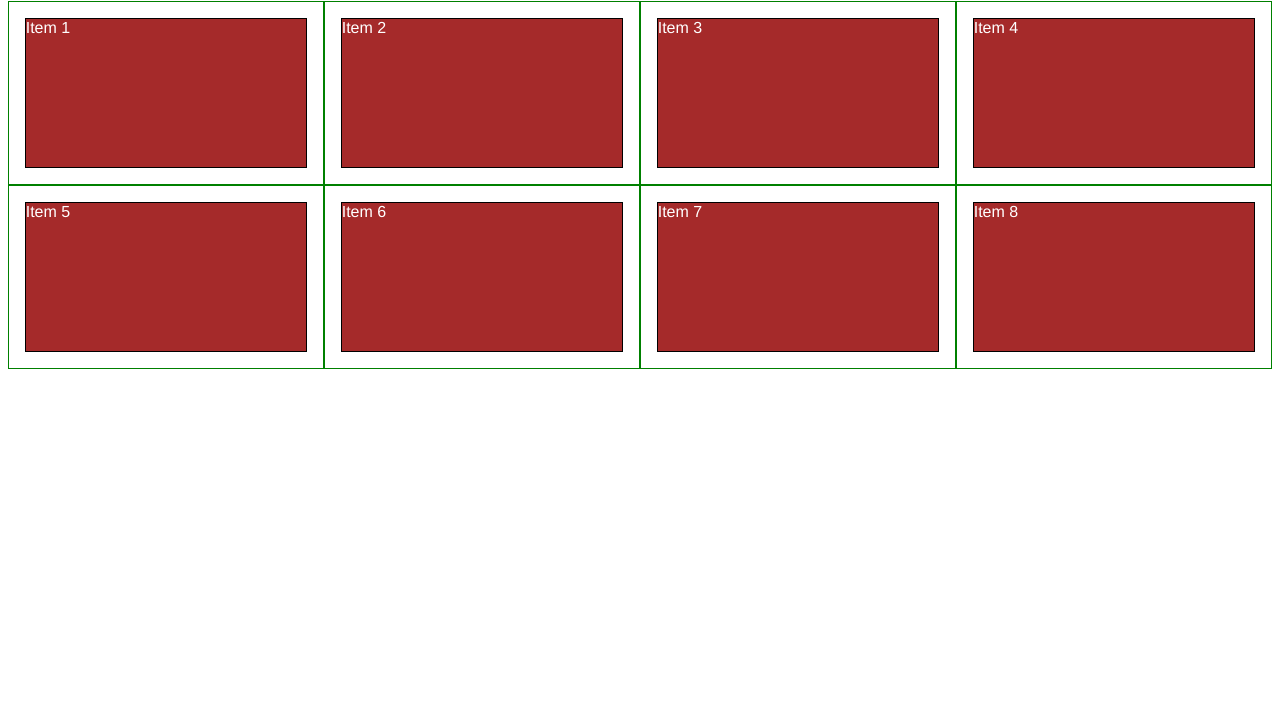
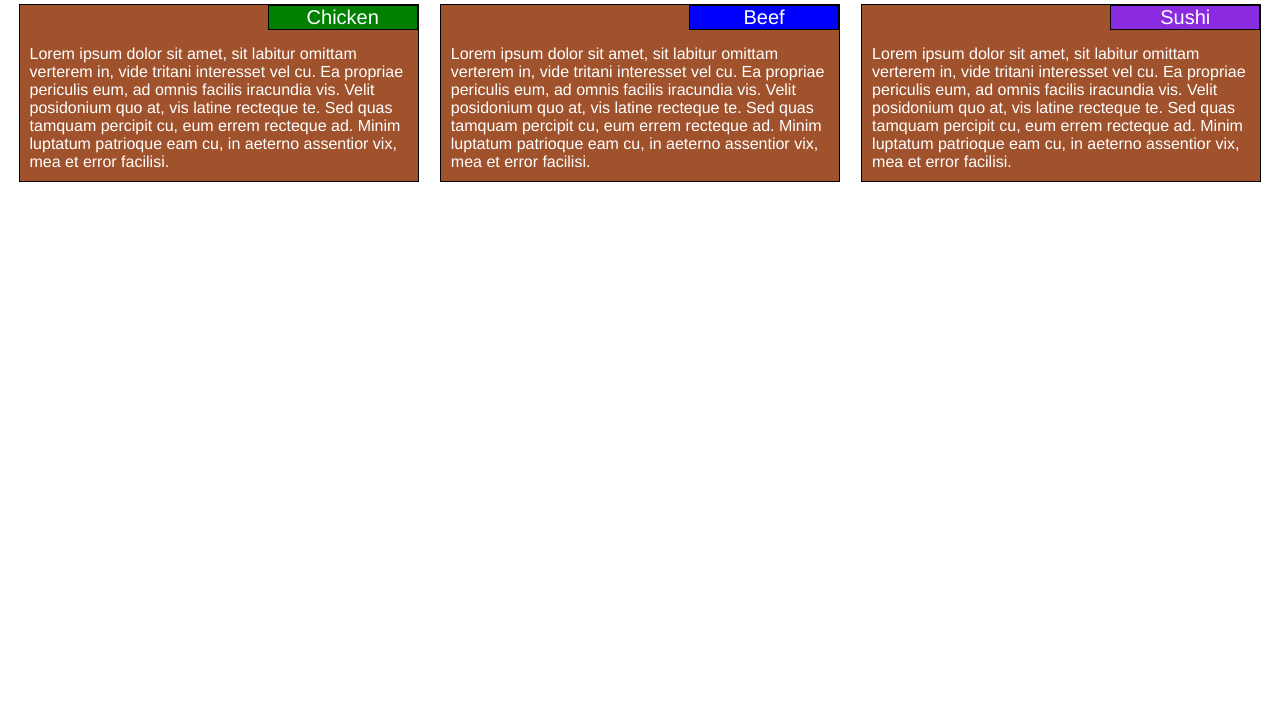
Before and after one commit to bbauder/coursera-fullstack-course4, a plain HTML site: page module2-solution/index.html in a window 1280 px wide. Shown: the part 72-800 px from the top of the page. Drawn offline with Linux system fonts and the light colour scheme.

Commit message:
Implemented core functionality.

```diff
--- a/module2-solution/css/styles.css
+++ b/module2-solution/css/styles.css
@@ -1,7 +1,150 @@
+/*
+Name: Bruce Bauder
+Assignment: Module 2 Coding Assignment
+Coursera course: HTML, CSS, and Javascript for Web Developers
+Date: 10/22/2016
+*/
+
+* {
+  box-sizing: border-box;
+}
+
+body {
+  font-family: Helvetica;
+  font-size: 12pt;
+}
+
+h1 {
+  margin-bottom: 15px;
+  text-align: center;
+  font-size: 1.75em;
+}
+
+.menuitemheader {
+  text-align: center;
+  font-size: 1.25em;
+  width: 150px;
+  border: 1px solid black;
+  margin: 0px;
+  float: right;
+}
+
+#menuitem1 {
+  background-color: green;
+}
+
+#menuitem2 {
+  background-color: blue;
+}
+
+#menuitem3 {
+  background-color: #8A2BE2;
+}
+
+.menuitemdescription {
+  margin: 10px;
+  margin-top: 40px;
+}
+
+.menuitempanel {
+  border: 1px solid black;
+  background-color: #A0522D;
+  color: white;
+  width: 95%;
+  margin-right: auto;
+  margin-left: auto;
+  margin-top: 10px;
+  margin-bottom: 10px;
+}
+
 .row {
-  margin-bottom: 15px;
+  width: 100%;
 }
-.row > div {
-  border: 2px solid red;
-  background-color: gray;
+
+/********** Desktop devices (width >= 992) **********/
+@media (min-width: 992px) {
+  .col-lg-1, .col-lg-2, .col-lg-3, .col-lg-4, .col-lg-5, .col-lg-6, .col-lg-7, .col-lg-8, .col-lg-9, .col-lg-10, .col-lg-11, .col-lg-12 {
+    float: left;
+  }
+  .col-lg-1 {
+    width: 8.33%;
+  }
+  .col-lg-2 {
+    width: 16.66%;
+  }
+  .col-lg-3 {
+    width: 25%;
+  }
+  .col-lg-4 {
+    width: 33.33%;
+  }
+  .col-lg-5 {
+    width: 41.66%;
+  }
+  .col-lg-6 {
+    width: 50%;
+  }
+  .col-lg-7 {
+    width: 58.33%;
+  }
+  .col-lg-8 {
+    width: 66.66%;
+  }
+  .col-lg-9 {
+    width: 74.99%;
+  }
+  .col-lg-10 {
+    width: 83.33%;
+  }
+  .col-lg-11 {
+    width: 91.66%;
+  }
+  .col-lg-12 {
+    width: 100%;
+  }
 }
+
+/********** Tablet devices (768 <= width <= 991) **********/
+@media (min-width: 768px) and (max-width: 991px) {
+  .col-md-1, .col-md-2, .col-md-3, .col-md-4, .col-md-5, .col-md-6, .col-md-7, .col-md-8, .col-md-9, .col-md-10, .col-md-11, .col-md-12 {
+    float: left;
+  }
+  .col-md-1 {
+    width: 8.33%;
+  }
+  .col-md-2 {
+    width: 16.66%;
+  }
+  .col-md-3 {
+    width: 25%;
+  }
+  .col-md-4 {
+    width: 33.33%;
+  }
+  .col-md-5 {
+    width: 41.66%;
+  }
+  .col-md-6 {
+    width: 50%;
+  }
+  .col-md-7 {
+    width: 58.33%;
+  }
+  .col-md-8 {
+    width: 66.66%;
+  }
+  .col-md-9 {
+    width: 74.99%;
+  }
+  .col-md-10 {
+    width: 83.33%;
+  }
+  .col-md-11 {
+    width: 91.66%;
+  }
+  .col-md-12 {
+    width: 102.5%;
+    margin-left:  -12.5px;
+    margin-right: -12px;
+  }
+}
--- a/module2-solution/index.html
+++ b/module2-solution/index.html
@@ -1,138 +1,48 @@
+<!--
+Name: Bruce Bauder
+Assignment: Module 2 Coding Assignment
+Coursera course: HTML, CSS, and Javascript for Web Developers
+Date: 10/22/2016
+ -->
+
 <!DOCTYPE html>
 <html>
-<head>
-<meta charset="utf-8">
-<meta name="viewport" content="width=device-width, initial-scale=1">
-<title>Responsive Layout</title>
-<style>
+  <head>
+    <meta charset="utf-8">
+    <meta name="viewport" content="width=device-width, initial-scale=1">
 
-/********** Base styles **********/
-* {
-  box-sizing: border-box;
-}
-h1 {
-  margin-bottom: 15px;
-}
+    <title>Bruce Bauder's Module 2 Coding Assignment</title>
 
-p {
-  border: 1px solid black;
-  background-color: #A52A2A;
-  width: 90%;
-  height: 150px;
-  margin-right: auto;
-  margin-left: auto;
-  font-family: Helvetica;
-  color: white;
-}
+    <link rel="stylesheet" href="css/styles.css">
+  </head>
 
-/* Simple Responsive Framework. */
-.row {
-  width: 100%;
-}
+  <body>
+    <h1>Our Menu</h1>
 
-/********** Large devices only **********/
-@media (min-width: 1200px) {
-  .col-lg-1, .col-lg-2, .col-lg-3, .col-lg-4, .col-lg-5, .col-lg-6, .col-lg-7, .col-lg-8, .col-lg-9, .col-lg-10, .col-lg-11, .col-lg-12 {
-    float: left;
-    border: 1px solid green;
-  }
-  .col-lg-1 {
-    width: 8.33%;
-  }
-  .col-lg-2 {
-    width: 16.66%;
-  }
-  .col-lg-3 {
-    width: 25%;
-  }
-  .col-lg-4 {
-    width: 33.33%;
-  }
-  .col-lg-5 {
-    width: 41.66%;
-  }
-  .col-lg-6 {
-    width: 50%;
-  }
-  .col-lg-7 {
-    width: 58.33%;
-  }
-  .col-lg-8 {
-    width: 66.66%;
-  }
-  .col-lg-9 {
-    width: 74.99%;
-  }
-  .col-lg-10 {
-    width: 83.33%;
-  }
-  .col-lg-11 {
-    width: 91.66%;
-  }
-  .col-lg-12 {
-    width: 100%;
-  }
-}
+    <div class="row">
 
-/********** Medium devices only **********/
-@media (min-width: 992px) and (max-width: 1199px) {
-  .col-md-1, .col-md-2, .col-md-3, .col-md-4, .col-md-5, .col-md-6, .col-md-7, .col-md-8, .col-md-9, .col-md-10, .col-md-11, .col-md-12 {
-    float: left;
-    border: 1px solid green;
-  }
-  .col-md-1 {
-    width: 8.33%;
-  }
-  .col-md-2 {
-    width: 16.66%;
-  }
-  .col-md-3 {
-    width: 25%;
-  }
-  .col-md-4 {
-    width: 33.33%;
-  }
-  .col-md-5 {
-    width: 41.66%;
-  }
-  .col-md-6 {
-    width: 50%;
-  }
-  .col-md-7 {
-    width: 58.33%;
-  }
-  .col-md-8 {
-    width: 66.66%;
-  }
-  .col-md-9 {
-    width: 74.99%;
-  }
-  .col-md-10 {
-    width: 83.33%;
-  }
-  .col-md-11 {
-    width: 91.66%;
-  }
-  .col-md-12 {
-    width: 100%;
-  }
-}
+      <div class="col-lg-4 col-md-6">
+        <div class="menuitempanel">
+          <p class="menuitemheader" id="menuitem1">Chicken</p>
+          <p class="menuitemdescription">Lorem ipsum dolor sit amet, sit labitur omittam verterem in, vide tritani interesset vel cu. Ea propriae periculis eum, ad omnis facilis iracundia vis. Velit posidonium quo at, vis latine recteque te. Sed quas tamquam percipit cu, eum errem recteque ad. Minim luptatum patrioque eam cu, in aeterno assentior vix, mea et error facilisi.</p>
+        </div>
+      </div>
 
-</style>
-</head>
-<body>
-<h1>Responsive Layout</h1>
+      <div class="col-lg-4 col-md-6">
+        <div class="menuitempanel">
+          <p class="menuitemheader" id="menuitem2">Beef</p>
+          <p class="menuitemdescription">Lorem ipsum dolor sit amet, sit labitur omittam verterem in, vide tritani interesset vel cu. Ea propriae periculis eum, ad omnis facilis iracundia vis. Velit posidonium quo at, vis latine recteque te. Sed quas tamquam percipit cu, eum errem recteque ad. Minim luptatum patrioque eam cu, in aeterno assentior vix, mea et error facilisi.</p>
+        </div>
+      </div>
 
-<div class="row">
-  <div class="col-lg-3 col-md-6"><p>Item 1</p></div>
-  <div class="col-lg-3 col-md-6"><p>Item 2</p></div>
-  <div class="col-lg-3 col-md-6"><p>Item 3</p></div>
-  <div class="col-lg-3 col-md-6"><p>Item 4</p></div>
-  <div class="col-lg-3 col-md-6"><p>Item 5</p></div>
-  <div class="col-lg-3 col-md-6"><p>Item 6</p></div>
-  <div class="col-lg-3 col-md-6"><p>Item 7</p></div>
-  <div class="col-lg-3 col-md-6"><p>Item 8</p></div>
-</div>
+      <div class="col-lg-4 col-md-12">
+        <div class="menuitempanel">
+          <p class="menuitemheader" id=menuitem3>Sushi</p>
+          <p class="menuitemdescription">Lorem ipsum dolor sit amet, sit labitur omittam verterem in, vide tritani interesset vel cu. Ea propriae periculis eum, ad omnis facilis iracundia vis. Velit posidonium quo at, vis latine recteque te. Sed quas tamquam percipit cu, eum errem recteque ad. Minim luptatum patrioque eam cu, in aeterno assentior vix, mea et error facilisi.</p>
+        </div>
+      </div>
 
-</body>
+    </div>
+
+  </body>
 </html>
```
